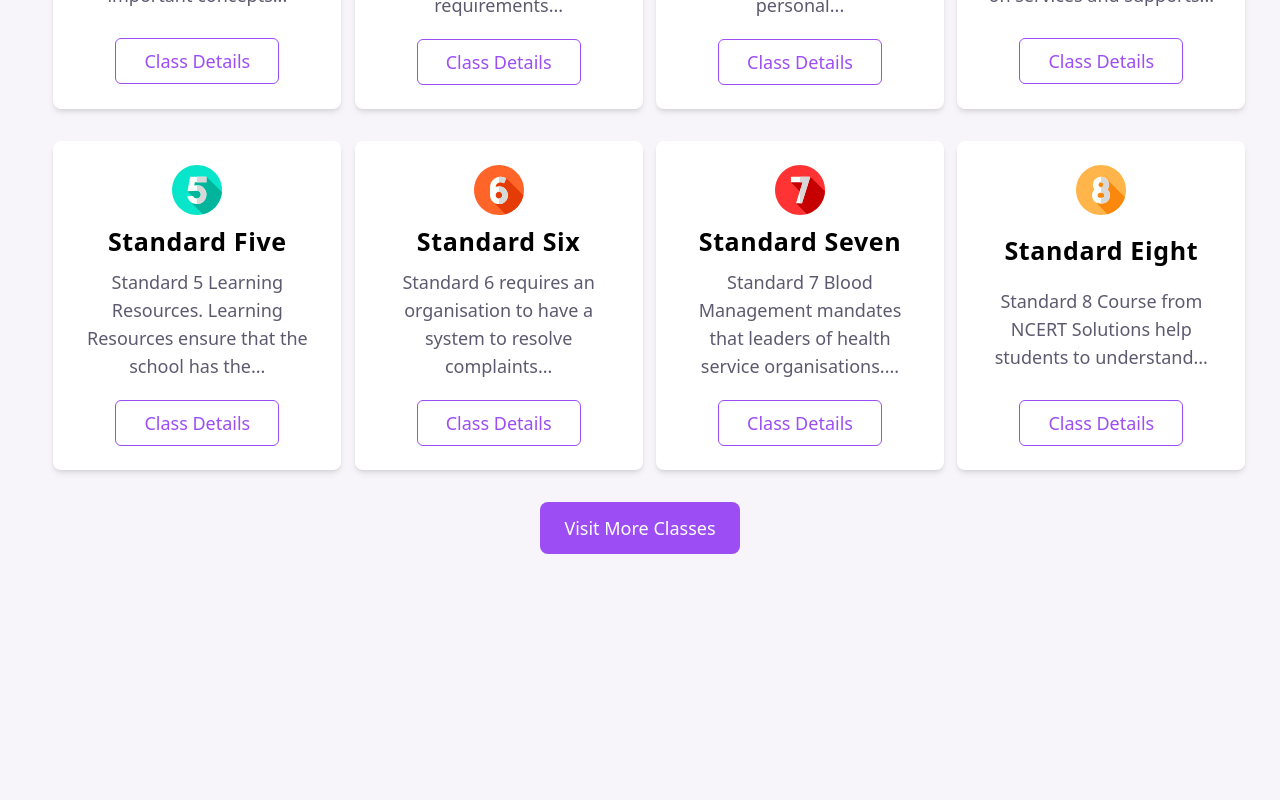
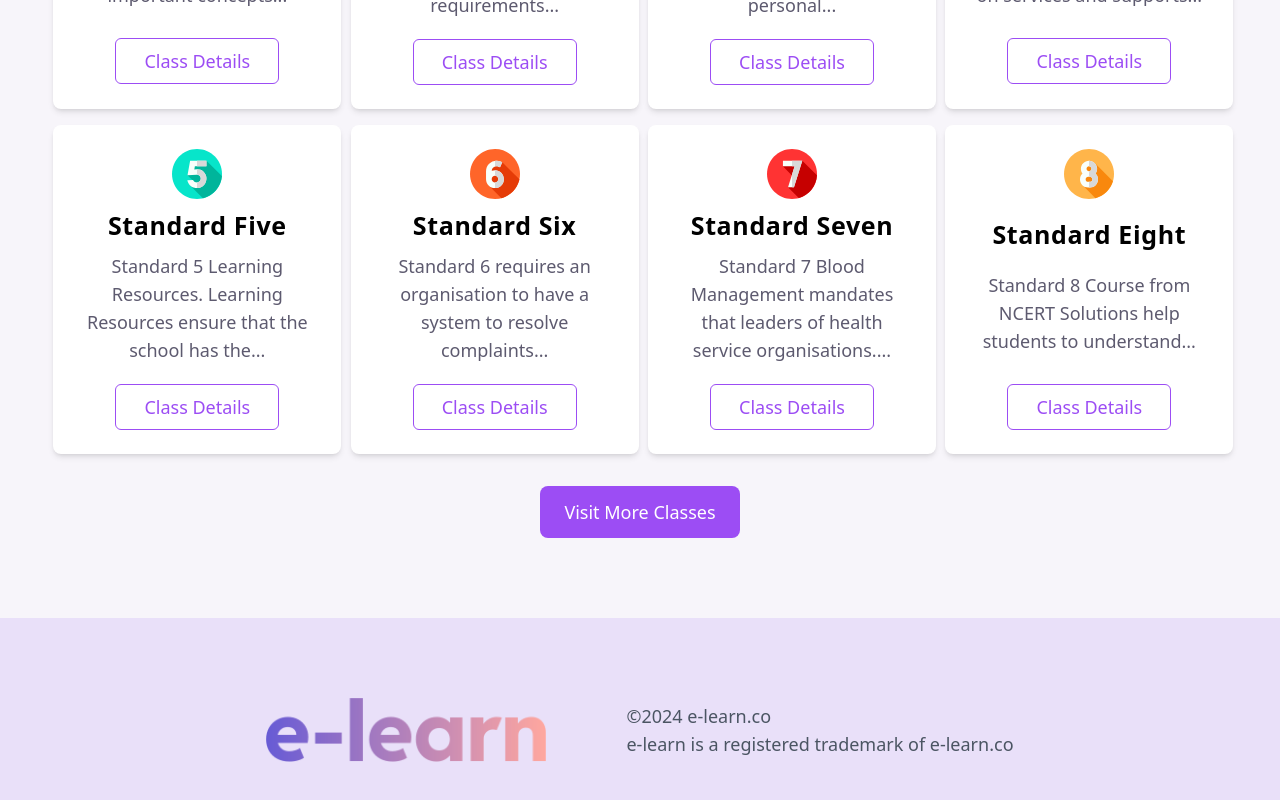
Before and after one commit to Clarawita/HO3_SE_Clarawita, a Next.js app: page / in a window 1280 px wide. Shown: the part 2781-3581 px from the top of the page. Before the commit the page ends 3335 px from the top, so only its background shows below. Built offline with nearby package versions, Linux system fonts and the light colour scheme.

Commit message:
feat(footer): add footer section

```diff
--- a/components/Footer/footer.tsx
+++ b/components/Footer/footer.tsx
@@ -0,0 +1,18 @@
+import Image from "next/image";
+
+export const Footer = () => {
+  return (
+    <footer className="flex flex-col md:flex-row py-20 px-8 justify-center items-center gap-20 bg-[#e9e0f9]">
+      <Image
+        src="/images/logo.png"
+        alt="Landscape picture"
+        width={280}
+        height={200}
+      />
+      <p className="text-gray-600 text-center text-lg md:text-left">
+        ©2024 e-learn.co <br />
+        e-learn is a registered trademark of e-learn.co
+      </p>
+    </footer>
+  );
+};
--- a/components/Footer/index.ts
+++ b/components/Footer/index.ts
@@ -1 +1 @@
-export * from "./footer"
+export * from "./Footer"
--- a/components/Navbar/Navbar.tsx
+++ b/components/Navbar/Navbar.tsx
@@ -46,7 +46,7 @@ export const Navbar = () => {
         ))}
       </ul>
 
-      <a className="hidden md: button1" href="#">Login</a>
+      <a className="hidden button1 md:flex" href="#">Login</a>
       <div className={`hamburger md:hidden ${menuOpen ? 'active' : ''}`} onClick={mobileMenu}>
         <span className={`bar block w-6 h-0.5 my-1 mx-auto transition-all duration-300 bg-black ${menuOpen ? 'transform translate-y-2 rotate-45' : ''}`}></span>
         <span className={`bar block w-6 h-0.5 my-1 mx-auto transition-all duration-300 bg-black ${menuOpen ? 'opacity-0' : ''}`}></span>
--- a/components/Standard/StandardCardList.tsx
+++ b/components/Standard/StandardCardList.tsx
@@ -7,7 +7,7 @@ type StCardListProps = {
 
 function StCardList ({cards}: StCardListProps){
   return (
-    <div className="grid grid-cols-4 gap-8">
+    <div className="grid lg:grid-cols-4 md:grid-cols-3 md:gap-4 sm:grid-cols-2 gap-8">
       {cards.map((card, index) => (
         <StandardCard key={index} {...card}/>
       ))}
--- a/components/Standard/StandardSection.tsx
+++ b/components/Standard/StandardSection.tsx
@@ -46,7 +46,7 @@ const data = [
 
 function StandardSection() {
   return (
-    <section className="flex flex-col items-center justify-center gap-8 w-11/12 mx-auto mb-64">
+    <section className="flex flex-col items-center justify-center gap-8 w-11/12 mx-auto mb-20">
       <div className="text-center mb-8">
         <h2 className="text-5xl font-bold">Qualified lessons for students</h2>
         <p className="text-gray-600 mt-4 w-3/5 mx-auto text-lg">
--- a/components/index.ts
+++ b/components/index.ts
@@ -2,3 +2,4 @@ export * from "./Navbar"
 export * from "./Hero"
 export * from "./Quality"
 export * from "./Standard"
+export * from "./Footer"
--- a/pages/global.css
+++ b/pages/global.css
@@ -29,7 +29,7 @@ body{
 }
 
 .button1{
-  @apply flex text-black font-medium text-lg py-3 px-6 rounded-lg text-white bg-purple transition-all duration-200 hover:bg-[#e2d2fa] hover:text-purple;
+  @apply text-black font-medium text-lg py-3 px-6 rounded-lg text-white bg-purple transition-all duration-200 hover:bg-[#e2d2fa] hover:text-purple;
 }
 
 .button2{
--- a/pages/index.tsx
+++ b/pages/index.tsx
@@ -1,4 +1,4 @@
-import { Navbar, Hero, Quality,StandardSection } from "../components/index"
+import { Navbar, Hero, Quality, StandardSection, Footer } from "../components/index"
 
 export default function Page() {
   return (
@@ -7,6 +7,7 @@ export default function Page() {
       <Hero/>
       <Quality/>
       <StandardSection />
+      <Footer />
     </>
   )
 }
```
